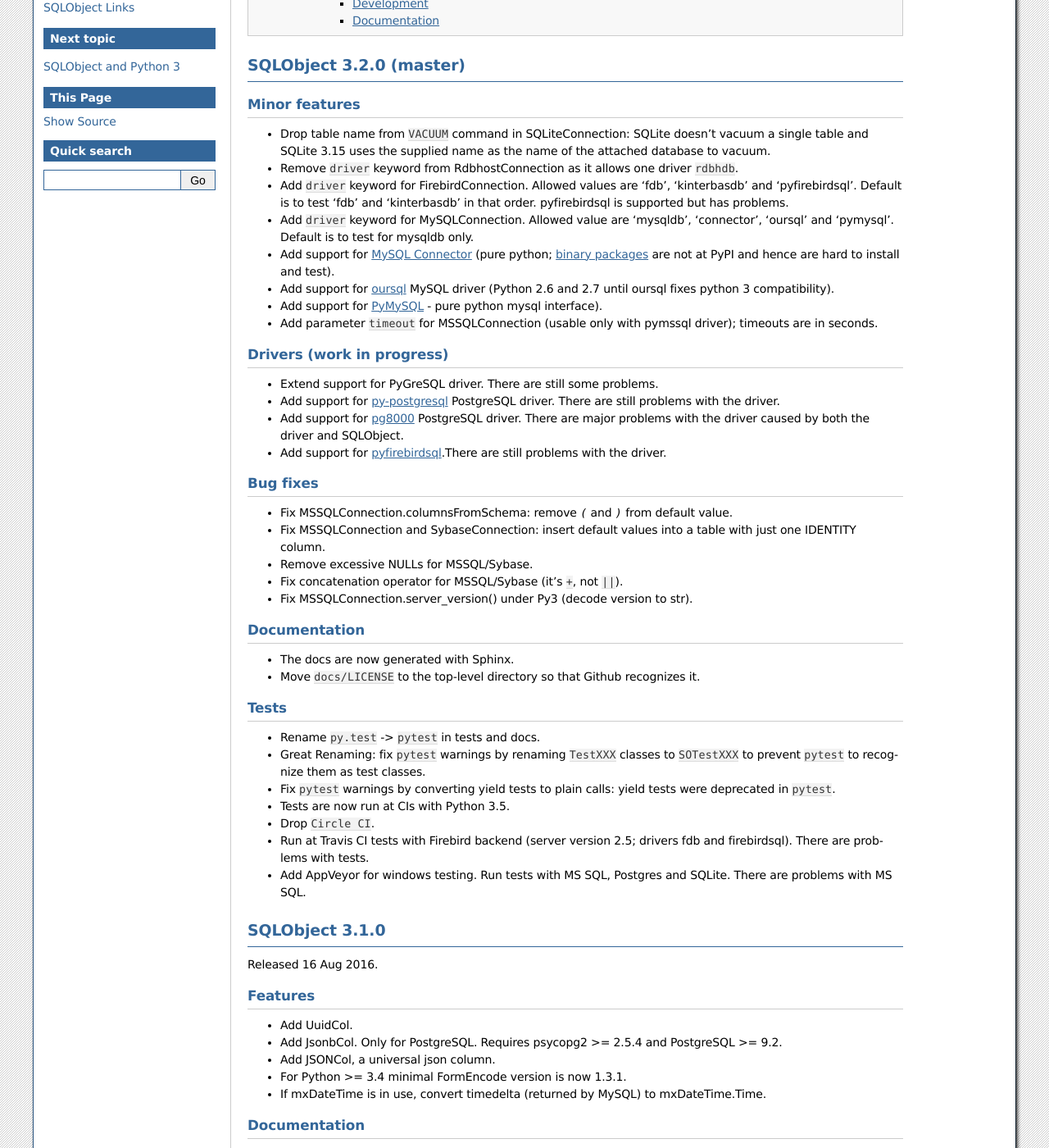
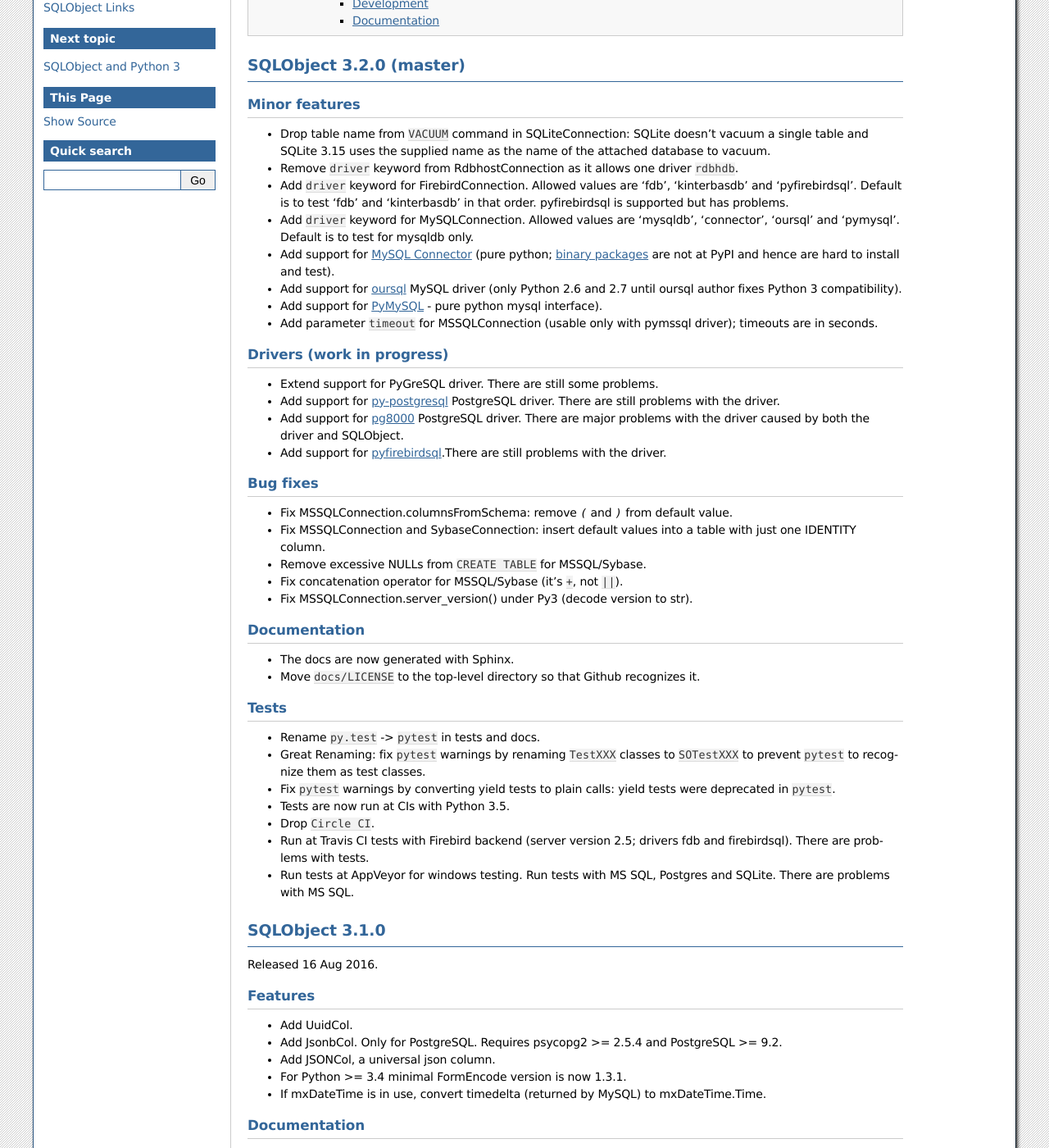
Before and after one commit to sqlobject/sqlobject, a Sphinx documentation site: the page built from docs/News.rst, in a window 1280 px wide and 1400 px high, scrolled down 463 px. Shown: the whole window at 82% size. Built offline with Sphinx 7.4.7, drawn with Linux system fonts in a browser that asks for light colours.

Commit message:
Minor updates in FAQ and News
[skip ci]

```diff
--- a/docs/FAQ.rst
+++ b/docs/FAQ.rst
@@ -14,7 +14,8 @@
 `sqlbuilder.SQLExpression`. SQLExpression is a special class that overrides
 almost all Python magic methods and upon any operation instead of
 evaluating it constructs another instance of SQLExpression that remembers
-what operation it has to do. Similar to a symbolic algebra. Example:
+what operation it has to do. This is similar to a symbolic algebra.
+Example:
 
    SQLExpression("foo") > 30
 
@@ -34,7 +35,7 @@
 The longer but more detailed and correct explanation is that select()
 produces an instance of SelectResults_ class that upon being iterated over
 produces an instance of Iteration class that upon calling its next()
-method (it is iterator!) construct the SQL query string, passes it to the
+method (it is iterator!) constructs the SQL query string, passes it to the
 backend, fetches the results, wraps every row as SQLObject instance and
 passes them back to the user.
 
--- a/docs/News.rst
+++ b/docs/News.rst
@@ -24,7 +24,7 @@
   'kinterbasdb' and 'pyfirebirdsql'. Default is to test 'fdb' and
   'kinterbasdb' in that order. pyfirebirdsql is supported but has problems.
 
-* Add ``driver`` keyword for MySQLConnection. Allowed value are 'mysqldb',
+* Add ``driver`` keyword for MySQLConnection. Allowed values are 'mysqldb',
   'connector', 'oursql' and 'pymysql'. Default is to test for mysqldb only.
 
 * Add support for `MySQL Connector
@@ -33,7 +33,8 @@
   PyPI and hence are hard to install and test).
 
 * Add support for `oursql <https://github.com/python-oursql/oursql>`_ MySQL
-  driver (Python 2.6 and 2.7 until oursql fixes python 3 compatibility).
+  driver (only Python 2.6 and 2.7 until oursql author fixes Python 3
+  compatibility).
 
 * Add support for `PyMySQL <https://github.com/PyMySQL/PyMySQL/>`_ - pure
   python mysql interface).
@@ -67,7 +68,7 @@
 * Fix MSSQLConnection and SybaseConnection: insert default values into a table
   with just one IDENTITY column.
 
-* Remove excessive NULLs for MSSQL/Sybase.
+* Remove excessive NULLs from ``CREATE TABLE`` for MSSQL/Sybase.
 
 * Fix concatenation operator for MSSQL/Sybase (it's ``+``, not ``||``).
 
@@ -99,8 +100,8 @@
 * Run at Travis CI tests with Firebird backend (server version 2.5; drivers fdb
   and firebirdsql). There are problems with tests.
 
-* Add AppVeyor for windows testing. Run tests with MS SQL, Postgres and
-  SQLite. There are problems with MS SQL.
+* Run tests at AppVeyor for windows testing. Run tests with MS SQL, Postgres
+  and SQLite. There are problems with MS SQL.
 
 SQLObject 3.1.0
 ===============
```
